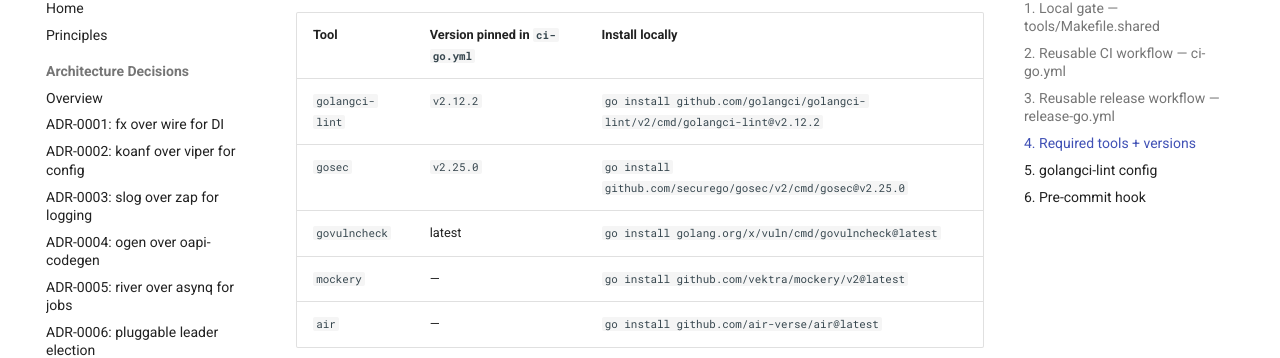
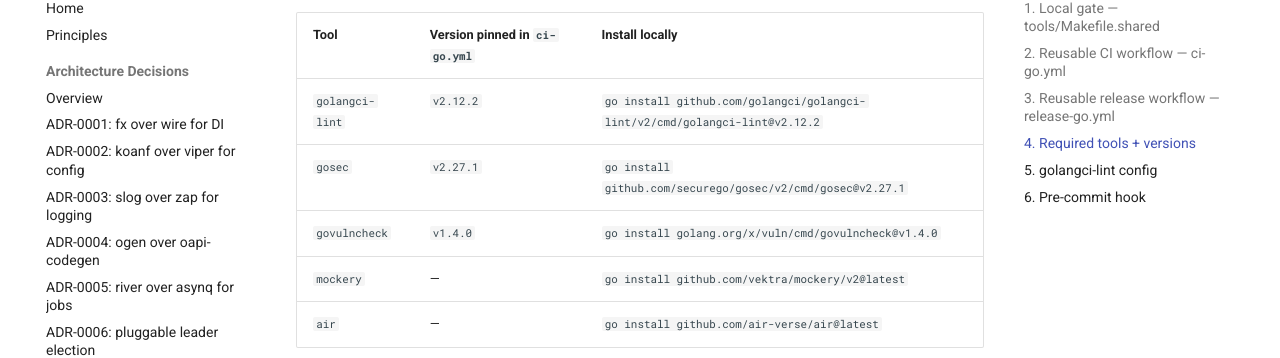
Before and after one commit to golusoris/golusoris, an MkDocs documentation site: the page built from docs/ci-downstream.md, in a window 1280 px wide and 900 px high, scrolled down 3516 px. Shown: the part 100-458 px from the top of the window. Built offline with MkDocs 1.6.1 and Material for MkDocs 9.7.7, drawn with Linux system fonts in a browser that asks for light colours; comment, search, counter and statistics services are not loaded.

```diff
--- a/docs/ci-downstream.md
+++ b/docs/ci-downstream.md
@@ -146,8 +146,8 @@ this writing — check the workflow for the current pins):
 | Tool | Version pinned in `ci-go.yml` | Install locally |
 |---|---|---|
 | `golangci-lint` | `v2.12.2` | `go install github.com/golangci/golangci-lint/v2/cmd/golangci-lint@v2.12.2` |
-| `gosec` | `v2.25.0` | `go install github.com/securego/gosec/v2/cmd/gosec@v2.25.0` |
-| `govulncheck` | latest | `go install golang.org/x/vuln/cmd/govulncheck@latest` |
+| `gosec` | `v2.27.1` | `go install github.com/securego/gosec/v2/cmd/gosec@v2.27.1` |
+| `govulncheck` | `v1.4.0` | `go install golang.org/x/vuln/cmd/govulncheck@v1.4.0` |
 | `mockery` | — | `go install github.com/vektra/mockery/v2@latest` |
 | `air` | — | `go install github.com/air-verse/air@latest` |
 
```
Also changed, not shown: 8 other files.
